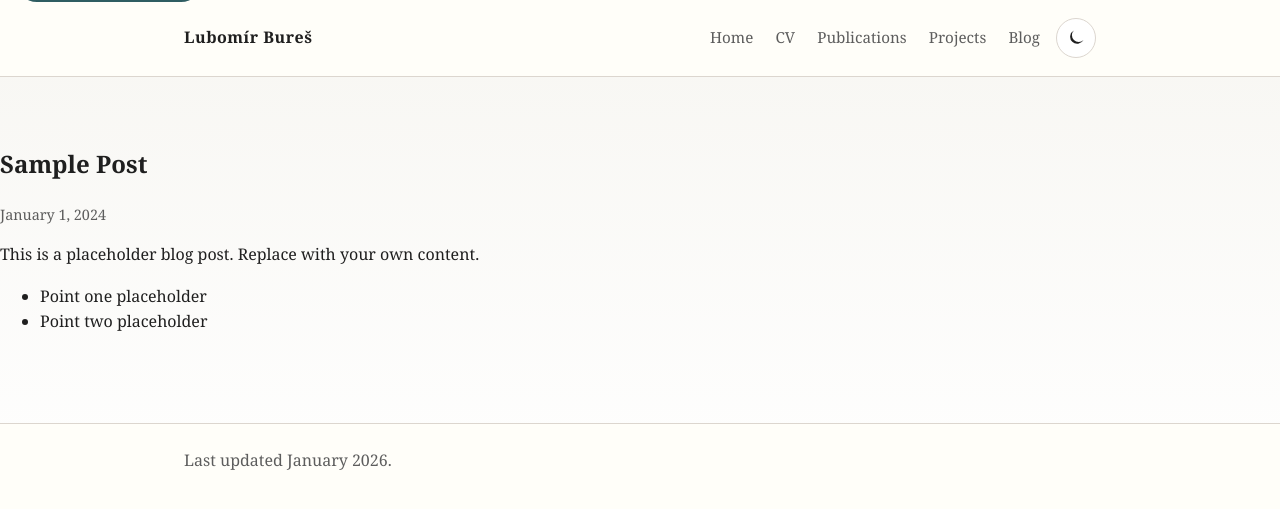
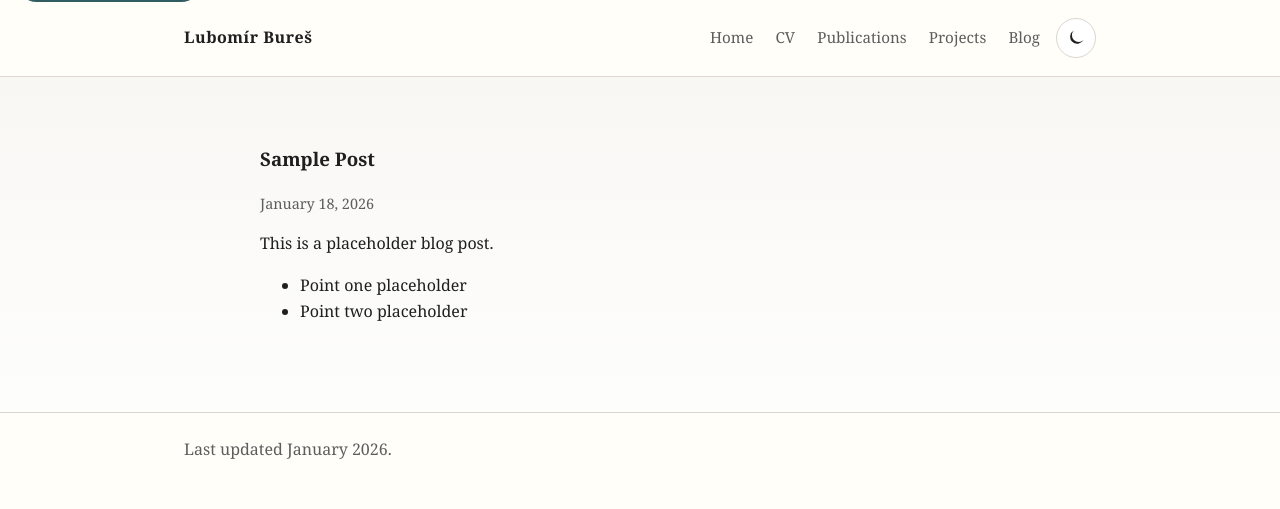
Before and after one commit to tannhorn/tannhorn.github.io, a Jekyll site: the page built from _posts/2026-01-18-sample-post.md, in a window 1280 px wide. Shown: the top 509 px of the page. Built offline with Jekyll 4.4.1, drawn with Linux system fonts in a browser that asks for light colours.

Commit message:
blog layout improved

```diff
--- a/_layouts/post.html
+++ b/_layouts/post.html
@@ -1,6 +1,7 @@
 ---
 layout: default
 ---
+<section class="page-content">
   <article class="post">
     <header>
       <h1>{{ page.title }}</h1>
@@ -10,3 +11,4 @@ layout: default
       {{ content }}
     </div>
   </article>
+</section>
--- a/_posts/2024-01-01-sample-post.md
+++ b/_posts/2026-01-18-sample-post.md
@@ -3,7 +3,7 @@ layout: post
 title: "Sample Post"
 ---
 
-This is a placeholder blog post. Replace with your own content.
+This is a placeholder blog post.
 
 - Point one placeholder
 - Point two placeholder
```
Also changed, not shown: README.md, 1 other file. Lines whose indentation alone changed are shown as unchanged.
